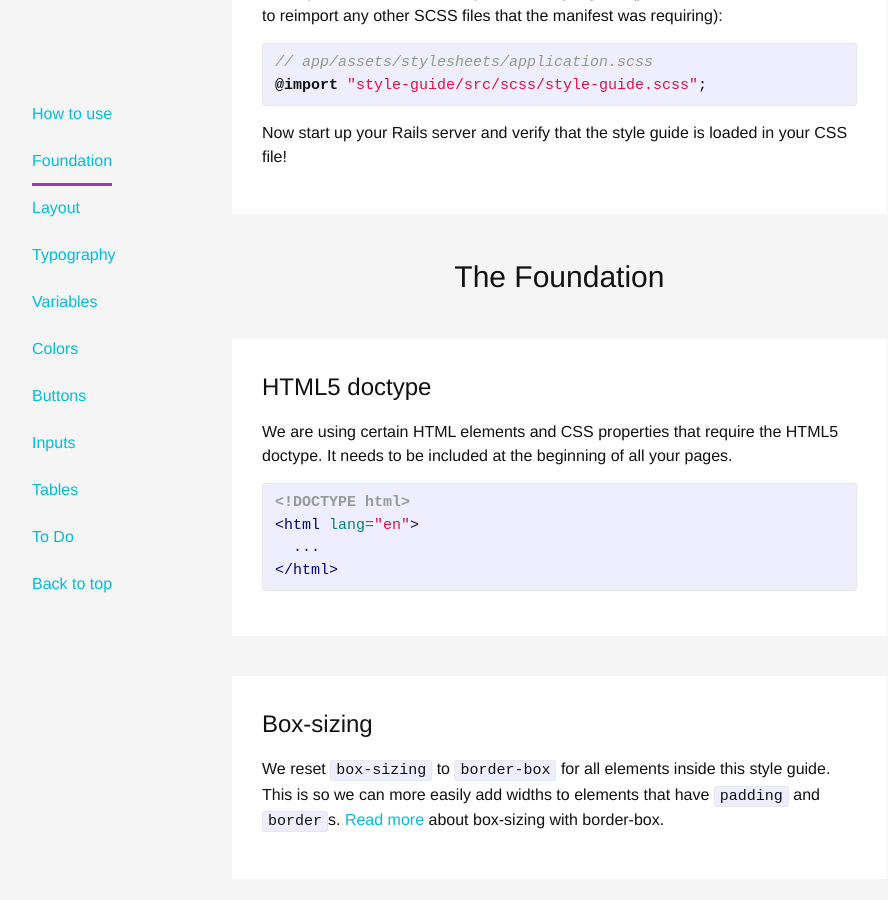
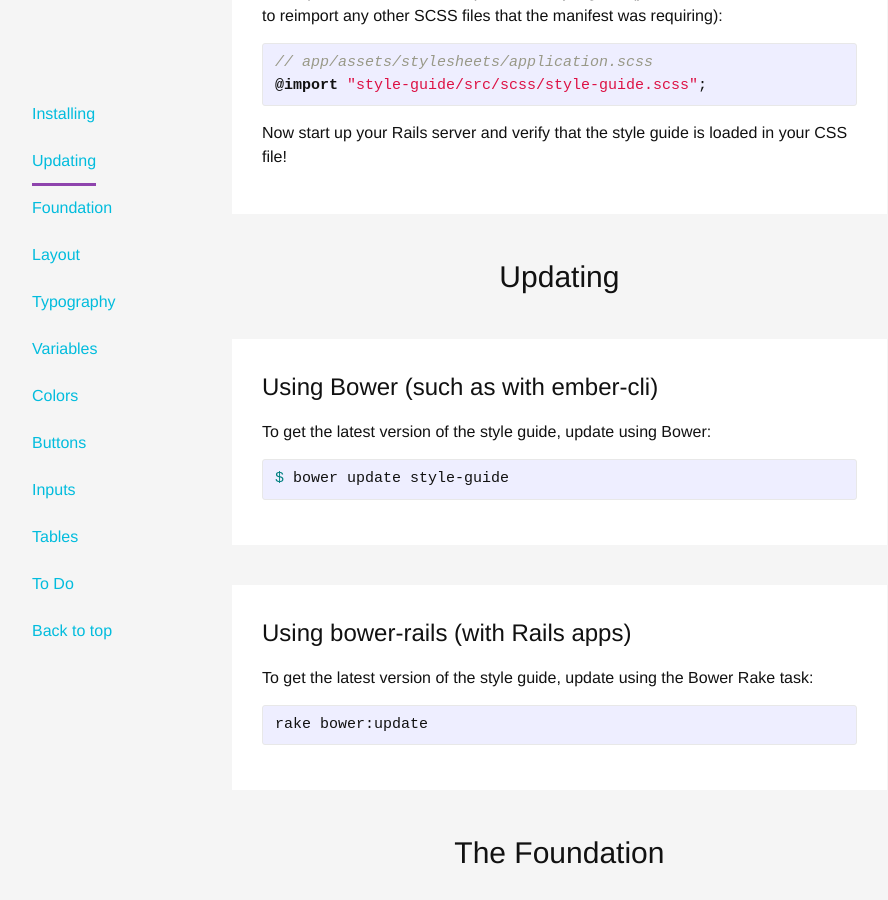
Before and after one commit to wtfluckey/style-guide, a Jekyll site: the page built from index.html, in a window 1280 px wide and 900 px high, scrolled down 1383 px. Shown: the whole window, without its empty margins (168-1056 px from the left). Built offline with Jekyll 4.4.1, drawn with Linux system fonts in a browser that asks for light colours; nearby versions of some CDN libraries.

Commit message:
adding instructions for updating, clarifying installation instructions

```diff
--- a/_includes/how-to-use.html
+++ b/_includes/installing.html
@@ -1,5 +1,5 @@
-<a id="how-to-use" class="js-anchor"></a>
-<h2 class="section-title">How to use</h2>
+<a id="installing" class="js-anchor"></a>
+<h2 class="section-title">Installing</h2>
 
 <div class="section">
   <h2>Using Bower (such as with ember-cli)</h2>
--- /dev/null
+++ b/_includes/updating.html
@@ -0,0 +1,20 @@
+<a id="updating" class="js-anchor"></a>
+<h2 class="section-title">Updating</h2>
+
+<div class="section">
+  <h2>Using Bower (such as with ember-cli)</h2>
+  <p>To get the latest version of the style guide, update using Bower:</p>
+
+{% highlight bash %}
+$ bower update style-guide
+{% endhighlight %}
+</div>
+
+<div class="section">
+  <h2>Using bower-rails (with Rails apps)</h2>
+  <p>To get the latest version of the style guide, update using the Bower Rake task:</p>
+
+{% highlight bash %}
+rake bower:update
+{% endhighlight %}
+</div>
--- a/index.html
+++ b/index.html
@@ -8,7 +8,8 @@ layout: default
     <div class="column one-fourth">
       <nav id="js-nav">
         <ul class="sidebar-list no-bullets">
-          <li><a href="#how-to-use">How to use</a></li>
+          <li><a href="#installing">Installing</a></li>
+          <li><a href="#updating">Updating</a></li>
           <li><a href="#foundation">Foundation</a></li>
           <li><a href="#layout">Layout</a></li>
           <li><a href="#typography">Typography</a></li>
@@ -24,7 +25,8 @@ layout: default
     </div>
 
     <div class="column three-fourths content">
-      {% include how-to-use.html %}
+      {% include installing.html %}
+      {% include updating.html %}
       {% include foundation.html %}
       {% include layout.html %}
       {% include typography.html %}
```
